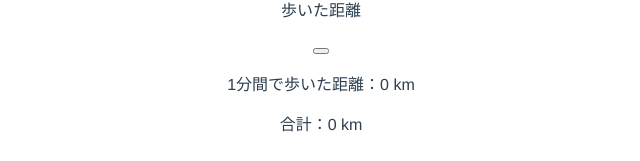
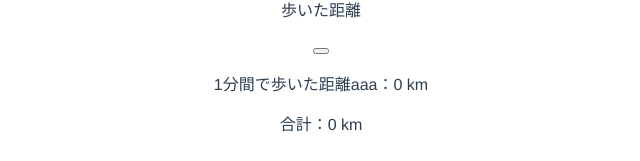
Before and after one commit to taichi7/vue-osmapapp, a Vue app: page /#/about in a window 1280 px wide. Shown: the part 269-430 px from the top of the page, without its empty margins (319-959 px from the left). Built offline with nearby package versions, Linux system fonts and the light colour scheme; no server answers.

Commit message:
Update About.vue

```diff
--- a/src/views/About.vue
+++ b/src/views/About.vue
@@ -28,7 +28,7 @@
             <button class="delete" aria-label="delete"></button>
           </div>
           <div class="message-body">
-            <p>1分間で歩いた距離：{{d | round}} km</p>
+            <p>1分間で歩いた距離aaa：{{d | round}} km</p>
             <p>合計：{{length | round}} km</p>
           </div>
         </article>
```
